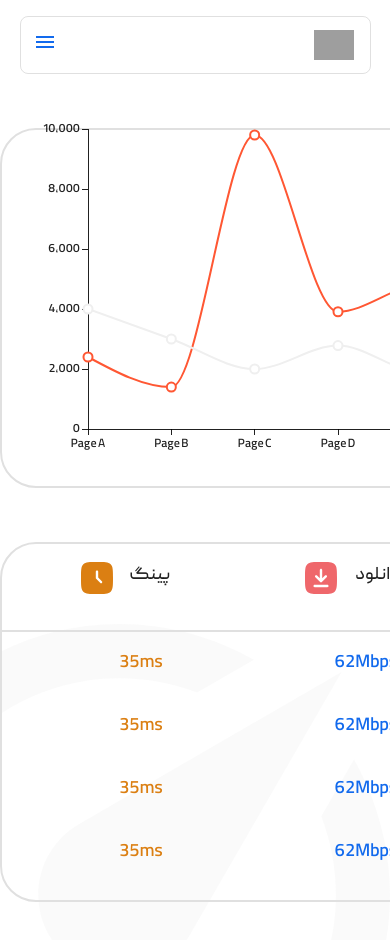
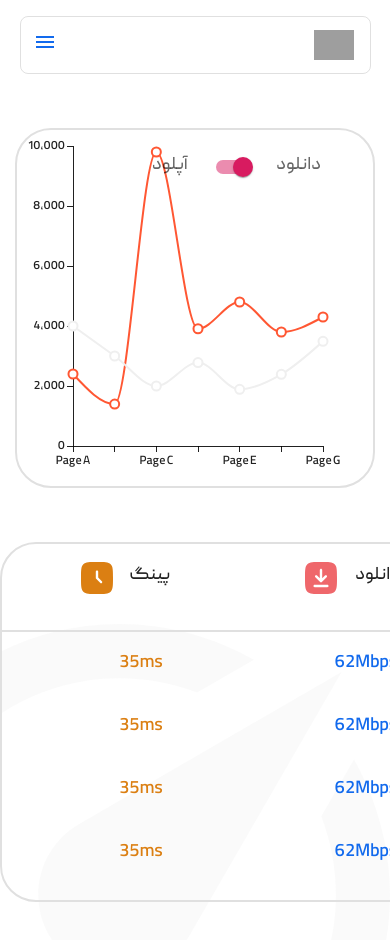
Before and after one commit to Raika-Company/eyesp-v1, a React (Vite) app in the folder client-app/: page /test-history in a window 390 px wide. Shown: the top 940 px of the page. Built offline with nearby package versions, Linux system fonts and the light colour scheme; grey boxes are pictures that could not be loaded.

Commit message:
handle of the dl and ul chart responsive

```diff
--- a/client-app/src/components/testHistory/DlandUlCharts.jsx
+++ b/client-app/src/components/testHistory/DlandUlCharts.jsx
@@ -29,11 +29,12 @@ const CustomBox = styled(Box)(({ theme }) => ({
   display: "flex",
   flexDirection: "column",
   padding: "1em 2em",
+
   [theme.breakpoints.down("md")]: {
-    width: "40em",
+    width: "40em", // Width for md screens
   },
-  [theme.breakpoints.down("xs")]: {
-    width: "20em",
+  [theme.breakpoints.down("sm")]: {
+    width: "20em", // Width for xs screens
   },
 }));
 
@@ -62,7 +63,8 @@ function DlandUlCharts() {
     );
   };
   const isMdScreen = useMediaQuery((theme) => theme.breakpoints.down("md"));
-  const isXsScreen = useMediaQuery((theme) => theme.breakpoints.down("xs"));
+  const isSmScreen = useMediaQuery((theme) => theme.breakpoints.down("sm"));
+  const isLgScreen = useMediaQuery((theme) => theme.breakpoints.down("lg"));
 
   return (
     <>
@@ -93,12 +95,16 @@ function DlandUlCharts() {
               position: "absolute",
               display: "flex",
               flexDirection: "row",
+              transform: isMdScreen ? "translateY(-99px)" : "translateY(0)",
 
               transform: "translateY(-107px)",
+              transform: isSmScreen
+                ? " translate(-30px,-90px);"
+                : "translateY(-107px)",
             }}
           >
             <LineChart
-              width={isXsScreen ? 300 : isMdScreen ? 600 : 1000}
+              width={isSmScreen ? 350 : isMdScreen ? 600 : 1000}
               height={400}
               series={[
                 { data: pData, color: chartColors[0] },
```
